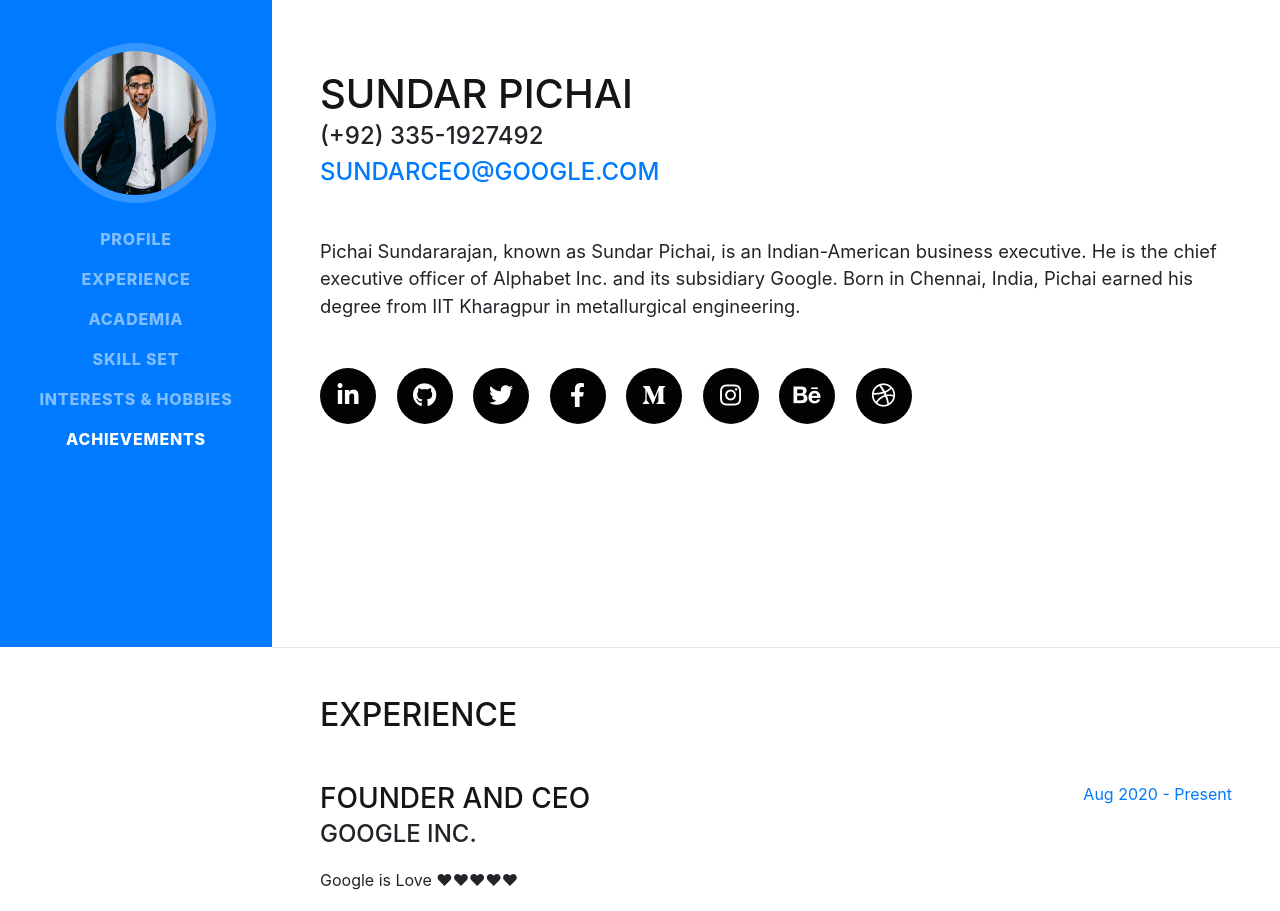
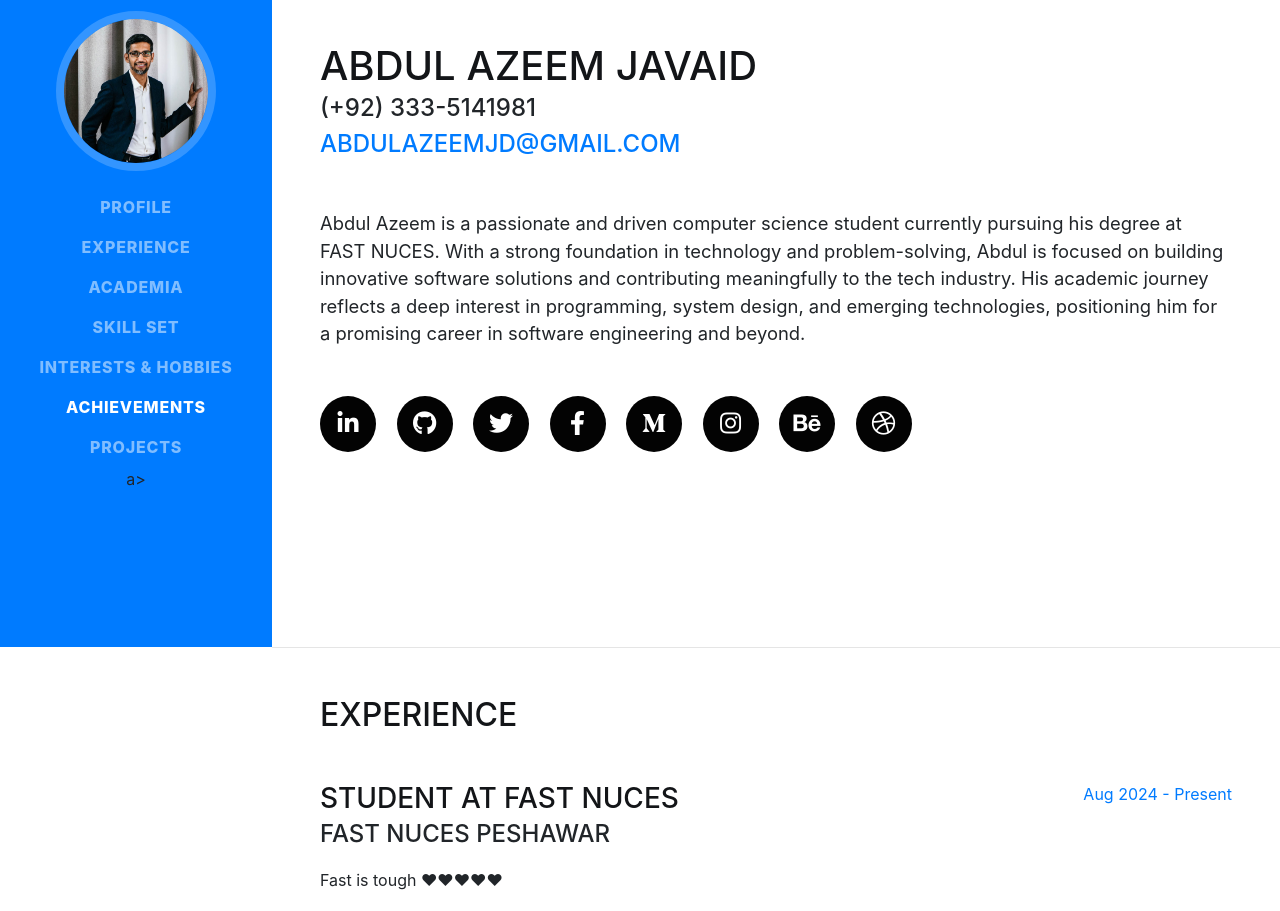
Before and after one commit to AbdulAzeem10-Codearcade/Abdul-Azeem-portfolio, a website with bundled scripts: page index.html in a window 1280 px wide. Shown: the part 153-1064 px from the top of the page. Built offline with nearby package versions, Linux system fonts and the light colour scheme; a web font is replaced by a local one.

Commit message:
Update index.html

```diff
--- a/index.html
+++ b/index.html
@@ -12,7 +12,7 @@
   <link rel="icon" type="image/png" href="img/workshop.png"/>
 
   <!-- Write your Name here!-->
-  <title>Sundar Pichai</title>
+  <title>Abdul Azeem Javaid</title>
 
 
   <!-- Bootstrap core CSS -->
@@ -38,7 +38,7 @@
     <a class="navbar-brand js-scroll-trigger" href="#page-top">
 
       <!--Write your Name here! -->
-      <span class="d-block d-lg-none">Sundar Pichai</span>
+      <span class="d-block d-lg-none">Abdul Azeem Javaid</span>
       <span class="d-none d-lg-block">
         <img class="img-fluid img-profile rounded-circle mx-auto mb-2" src="img/profile.jpg" alt="">
       </span>
@@ -67,6 +67,9 @@
         <li class="nav-item">
           <a class="nav-link js-scroll-trigger" href="#awards">Achievements</a>
         </li>
+        <li class="nav-item">
+          <a class="nav-link js-scroll-trigger" href="#projects">Projects</a>a>
+        </li>
       </ul>
     </div>
   </nav>
@@ -77,29 +80,29 @@
       <div class="w-100">
         <!--Enter your name! -->
 
-        <h1 class="mb-0">Sundar Pichai
+        <h1 class="mb-0">Abdul Azeem Javaid
 
         </h1>
         <!--Enter your Mobile Number here! -->
-        <div class="subheading mb-5">(+92) 335-1927492
+        <div class="subheading mb-5">(+92) 333-5141981
           <br>
 
           <!--Enter your Email Address -->
-          <a href="mianjawadahmad@encoderbytes.com">sundarceo@google.com</a>
+          <a href="abdulazeemjd@gmail.com">abdulazeemjd@gmail.com</a>
         </div>
 
         <!-- Description / About Me! (Yahha khul ke Likhen) -->
         <p class="lead mb-5">
-          Pichai Sundararajan, known as Sundar Pichai, is an Indian-American business executive. He is the chief executive officer of Alphabet Inc. and its subsidiary Google. Born in Chennai, India, Pichai earned his degree from IIT Kharagpur in metallurgical engineering.
+         Abdul Azeem is a passionate and driven computer science student currently pursuing his degree at FAST NUCES. With a strong foundation in technology and problem-solving, Abdul is focused on building innovative software solutions and contributing meaningfully to the tech industry. His academic journey reflects a deep interest in programming, system design, and emerging technologies, positioning him for a promising career in software engineering and beyond.
         </p>
 
 
 
         <div class="social-icons">
-          <a href="https://www.linkedin.com/in/Yahaa Apna link daalein/">
+          <a href="www.linkedin.com/in/abdul-azeem-a253b92a3">
             <i class="fab fa-linkedin-in"></i>
           </a>
-          <a href="https://github.com/Yaha Apna Link Daalein/">
+          <a href="https://github.com/AbdulAzeem10-Codearcade">
             <i class="fab fa-github"></i>
           </a>
           <a href="https://twitter.com/Yaha Apna Link Daalein">
@@ -134,12 +137,12 @@
 
          <div class="resume-item d-flex flex-column flex-md-row justify-content-between mb-5">
           <div class="resume-content">
-            <h3 class="mb-0">Founder and CEO</h3>
-            <div class="subheading mb-3">Google Inc.</div>
-            <p> Google is Love ❤❤❤❤❤</p>
+            <h3 class="mb-0">Student at Fast Nuces</h3>
+            <div class="subheading mb-3">Fast Nuces Peshawar</div>
+            <p> Fast is tough ❤❤❤❤❤</p>
           </div>
           <div class="resume-date text-md-right">
-            <span class="text-primary">Aug 2020 - Present</span>
+            <span class="text-primary">Aug 2024 - Present</span>
           </div>
         </div>
 
```
